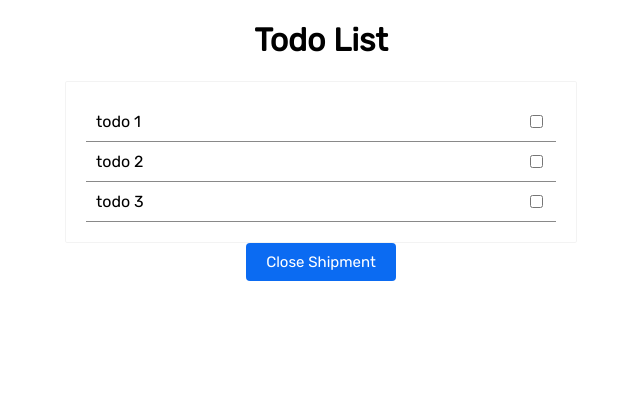
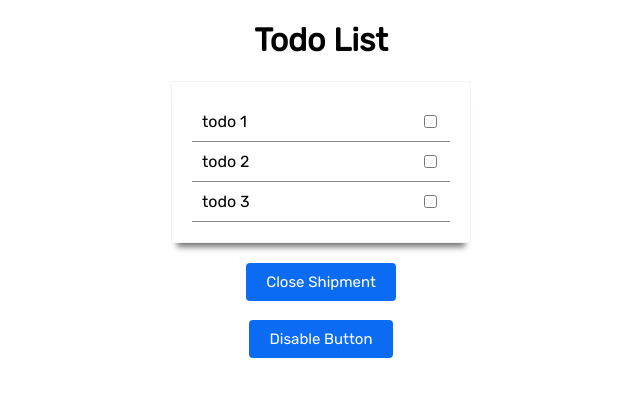
Before and after one commit to ramilsaavedra/react-exam, a React (Create React App) app: page / in a window 1280 px wide. Shown: the top 396 px of the page, without its empty margins (319-959 px from the left). Built offline with nearby package versions, Linux system fonts and the light colour scheme.

Commit message:
adding proptypes, finish the button

```diff
--- a/public/index.html
+++ b/public/index.html
@@ -26,7 +26,7 @@
       work correctly both with client-side routing and a non-root public URL.
       Learn how to configure a non-root public URL by running `npm run build`.
     -->
-    <title>React App</title>
+    <title>React code test</title>
   </head>
   <body>
     <noscript>You need to enable JavaScript to run this app.</noscript>
--- a/src/App.css
+++ b/src/App.css
@@ -4,7 +4,7 @@
 }
 
 .App {
-  width: 40%;
+  max-width: 300px;
   margin: 0 auto;
   text-align: center;
 }
@@ -15,6 +15,7 @@
     border-radius: 2px;
     display: flex;
     flex-direction: column;
+    box-shadow: 0 10px 6px -6px #777;
 }
 
 .list-item {
@@ -33,3 +34,11 @@
 .list-item input {
   margin-left: 10px;
 }
+
+.button-wrap {
+  margin: 20px 0;
+  display: flex;
+  flex-direction: column;
+  align-items: center;
+  justify-content: center;
+}
--- a/src/App.js
+++ b/src/App.js
@@ -1,5 +1,5 @@
 import './App.css';
-import Button from './components/Button/Button';
+import ButtonWrap from './components/ButtonWrap';
 import List from './components/List';
 import sampleData from './sampleData/sampleData';
 
@@ -9,7 +9,7 @@ function App() {
     <div className="App">
         <h1>Todo List</h1>
         <List todos={sampleData} />
-        <Button>Close Shipment</Button>
+        <ButtonWrap />
     </div>
   );
 }
--- a/src/components/Button/Button.css
+++ b/src/components/Button/Button.css
@@ -1,6 +1,6 @@
 /* colors */
 .button {
-    display: inline-block;
+    display: block;
     border: none;
     margin: 0;
     text-decoration: none;
@@ -8,8 +8,6 @@
     text-align: center;
     transition: background 250ms ease-in-out,
                 transform 150ms ease;
-    -webkit-appearance: none;
-    -moz-appearance: none;
 }
 
 .button {
@@ -18,22 +16,22 @@
     padding: 10px 20px;
     border-radius: 4px;
     font-size: 15px;
-    border-color: #0b6bf2;
 }
 
 .button:focus {
     outline-color: #0b6bf2;
-    border-color: #0b6bf2;
-    box-shadow: 2px 2px rgba(46, 91, 255, .6);
+    outline-width: 1px;
+    box-shadow: 0px 0px 2px 2px rgba(46, 91, 255, .5);
 }
 
-.button:focus:active {
+.button:active:focus{
     background: #0243eb;
     outline-color: #2e5bff;
     outline-width: 2px;
-    box-shadow: 1px 1px 1px 1px rgba(46, 91, 255, .4);
+    box-shadow: 0 0 3px 3px rgba(46, 91, 255, .6);
 }
 
 .button:disabled {
     background: #dbe9fd;
+    cursor: not-allowed;
 }
--- a/src/components/Button/Button.js
+++ b/src/components/Button/Button.js
@@ -1,12 +1,18 @@
 import React from 'react'
 import './Button.css'
+import PropTypes from 'prop-types'
 
-function Button({children}) {
+function Button({children, disabled, onClick}) {
     return (
-        <button className='button'>
+        <button className='button' disabled={disabled} onClick={onClick}>
             {children}
         </button>
     )
 }
 
+Button.propTypes = {
+    disabled: PropTypes.bool,
+    onClick: PropTypes.func
+}
+
 export default Button
--- /dev/null
+++ b/src/components/ButtonWrap.js
@@ -0,0 +1,21 @@
+import React, { useState } from 'react'
+import Button from './Button/Button';
+
+function ButtonWrap() {
+    const [ isDisable , setIsDisable ] = useState(false);
+
+    const disableTrigger = () => {
+        setIsDisable(!isDisable);
+    }
+
+    return (
+        <div className='button-wrap'>
+            <Button disabled={isDisable}>Close Shipment</Button>
+            <br/>
+            <Button onClick={() => disableTrigger()}>{ isDisable ? 'Enable' : 'Disable'}{' Button'}</Button>
+        </div>
+    )
+
+}
+
+export default ButtonWrap
--- a/src/components/List.js
+++ b/src/components/List.js
@@ -1,5 +1,6 @@
 import React, { useState } from 'react'
 import ListItem from './ListItem';
+import PropTypes from 'prop-types'
 
 
 function List({todos}) {
@@ -27,4 +28,8 @@ function List({todos}) {
     )
 }
 
+List.propTypes = {
+    todos: PropTypes.array,
+}
+
 export default List
--- a/src/components/ListItem.js
+++ b/src/components/ListItem.js
@@ -1,4 +1,5 @@
 import React from 'react'
+import PropTypes from 'prop-types'
 
 function ListItem({todo, onChange}) {
 
@@ -10,4 +11,9 @@ function ListItem({todo, onChange}) {
     )
 }
 
+ListItem.propTypes = {
+    todo: PropTypes.object.isRequired,
+    onChange: PropTypes.func
+}
+
 export default ListItem
```
